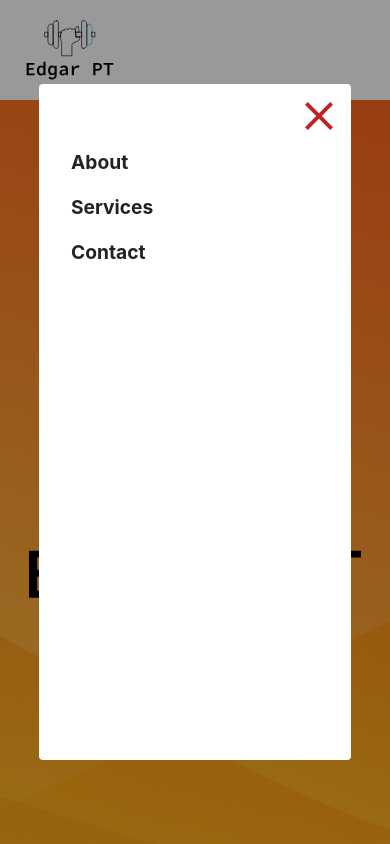
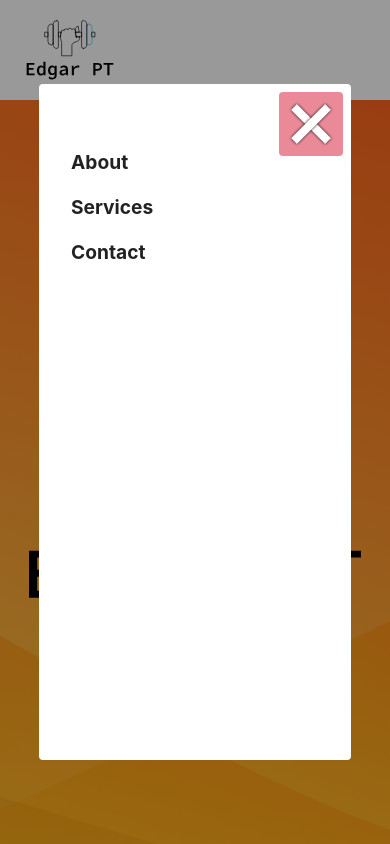
Before and after one commit to robertstipp/edgarpt, a Gatsby site: page / in a window 390 px wide. Both pictures are taken after a click on the button 342 px from the left and 50 px from the top of the page. Shown: the top 844 px of the page. Built offline with nearby package versions, Linux system fonts and the light colour scheme; Gatsby itself is replaced by a stand-in of ours.

Commit message:
Added Close Button

```diff
--- /dev/null
+++ b/src/components/CloseButton.js
@@ -0,0 +1,59 @@
+import React from "react"
+import styled from "styled-components"
+
+const CloseButton = () => {
+  return (
+    <Wrapper>
+      <div className="frame">
+        <div className="line1"></div>
+        <div className="line2"></div>
+      </div>
+    </Wrapper>
+  )
+}
+
+const Wrapper = styled.div`
+  .frame {
+    border-radius: 0.25rem;
+    position: relative;
+    width: 4rem;
+    height: 4rem;
+    background: rgba(221, 60, 84, 0.6);
+
+    &:hover {
+      .line1 {
+        transform: rotate(42.5deg) translate(0.1rem, 0.1rem);
+        filter: drop-shadow(0 0 0.15rem black);
+      }
+      .line2 {
+        transform: rotate(-42.5deg) translate(-0.1rem, 0.1rem);
+        filter: drop-shadow(0 0 0.15rem black);
+      }
+    }
+  }
+  .line1 {
+    position: relative;
+    left: 0.5rem;
+    top: 1.75rem;
+    width: 3rem;
+    height: 0.5rem;
+    background-color: white;
+    transform: rotate(45deg);
+    transition: 0.2s cubic-bezier(0.17, 0.67, 0.83, 0.67);
+    filter: drop-shadow(0 0 0.1rem black);
+  }
+
+  .line2 {
+    position: relative;
+    left: 0.5rem;
+    top: 1.25rem;
+    width: 3rem;
+    height: 0.5rem;
+    background-color: white;
+    transform: rotate(-45deg);
+    transition: 0.2s cubic-bezier(0.17, 0.67, 0.83, 0.67);
+    filter: drop-shadow(0 0 0.1rem black);
+  }
+`
+
+export default CloseButton
--- a/src/components/Navbar.js
+++ b/src/components/Navbar.js
@@ -2,7 +2,7 @@ import React, { useContext } from "react"
 import styled from "styled-components"
 import logo from "../images/default.svg"
 import { Link } from "gatsby"
-import { GoThreeBars } from "react-icons/go"
+import { FaBullhorn } from "react-icons/fa"
 import NavLink from "./NavLink"
 import { GatsbyContext } from "../context/context"
 
@@ -25,7 +25,7 @@ const Navbar = () => {
           </Link>
           {!isSidebarOpen && (
             <button className="toggle-btn" onClick={showSidebar}>
-              <GoThreeBars />
+              <FaBullhorn />
             </button>
           )}
         </div>
@@ -47,7 +47,7 @@ const Wrapper = styled.nav`
   align-items: center;
   .contact-button {
     color: var(--clr-white);
-    background: var(--clr-primary-7);
+    background: var(--clr-primary-8);
     border: 1px solid var(--clr-primary-5);
     font-size: 1rem;
     letter-spacing: 2px;
@@ -84,12 +84,14 @@ const Wrapper = styled.nav`
       font-size: 1.75rem;
       border-radius: 0.2rem;
       border: transparent;
-      color: var(--clr-white);
-      background: var(--clr-primary-2);
+      color: var(--clr-black);
+      background: var(--clr-primary-8);
       cursor: pointer;
       transition: var(--transition);
       &:hover {
-        background: var(--clr-primary-4);
+        background: var(--clr-grey-9);
+        color: var(--clr-black);
+        border: 3px solid var(--clr-black);
       }
     }
   }
--- a/src/components/Sidebar.js
+++ b/src/components/Sidebar.js
@@ -3,6 +3,7 @@ import styled from "styled-components"
 import { MdClose } from "react-icons/md"
 import { Link } from "gatsby"
 import { GatsbyContext } from "../context/context"
+import CloseButton from "./CloseButton"
 
 const Sidebar = () => {
   const { links, hideSidebar } = useContext(GatsbyContext)
@@ -19,7 +20,8 @@ const Sidebar = () => {
     <Wrapper>
       <div className="container">
         <button onClick={hideSidebar}>
-          <MdClose className="icon" />
+          <CloseButton />
+          {/* <MdClose className="icon" /> */}
         </button>
         <div className="links">
           {tempLinks.map((page, index) => {
```
